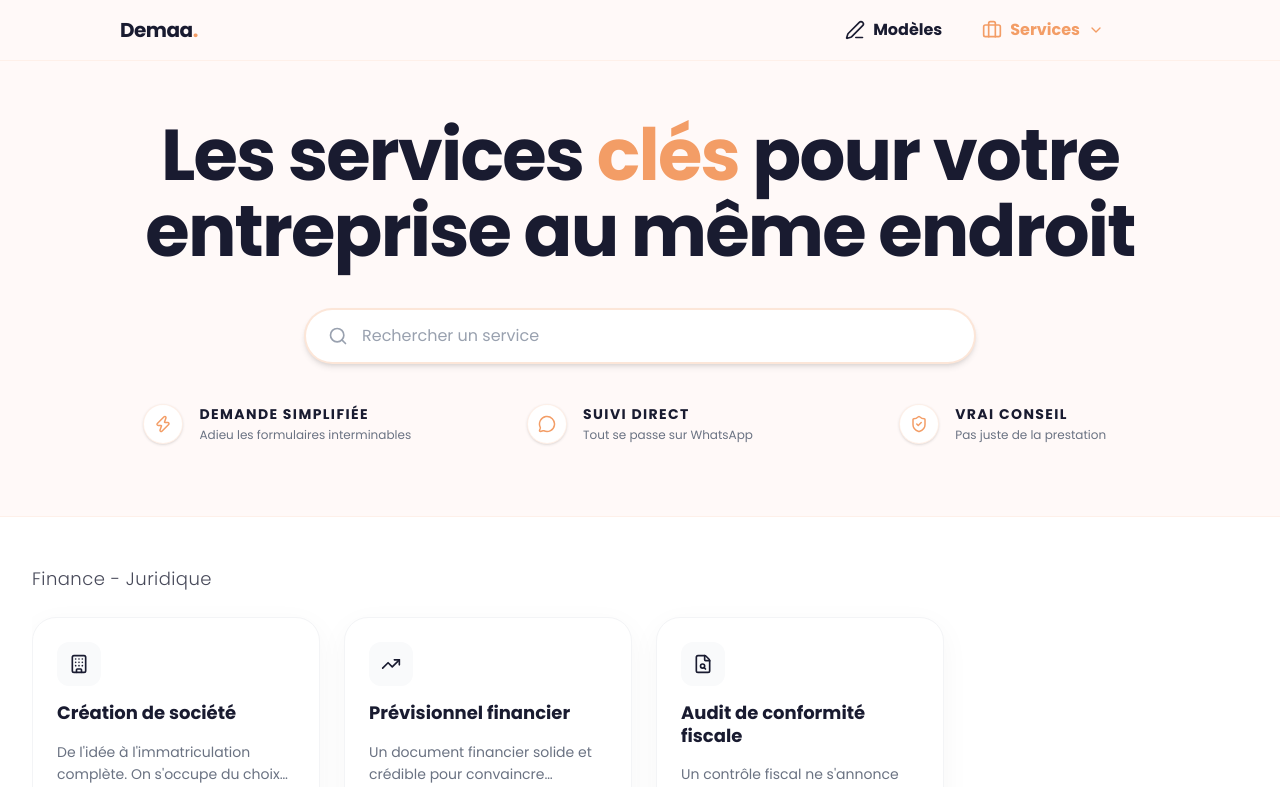
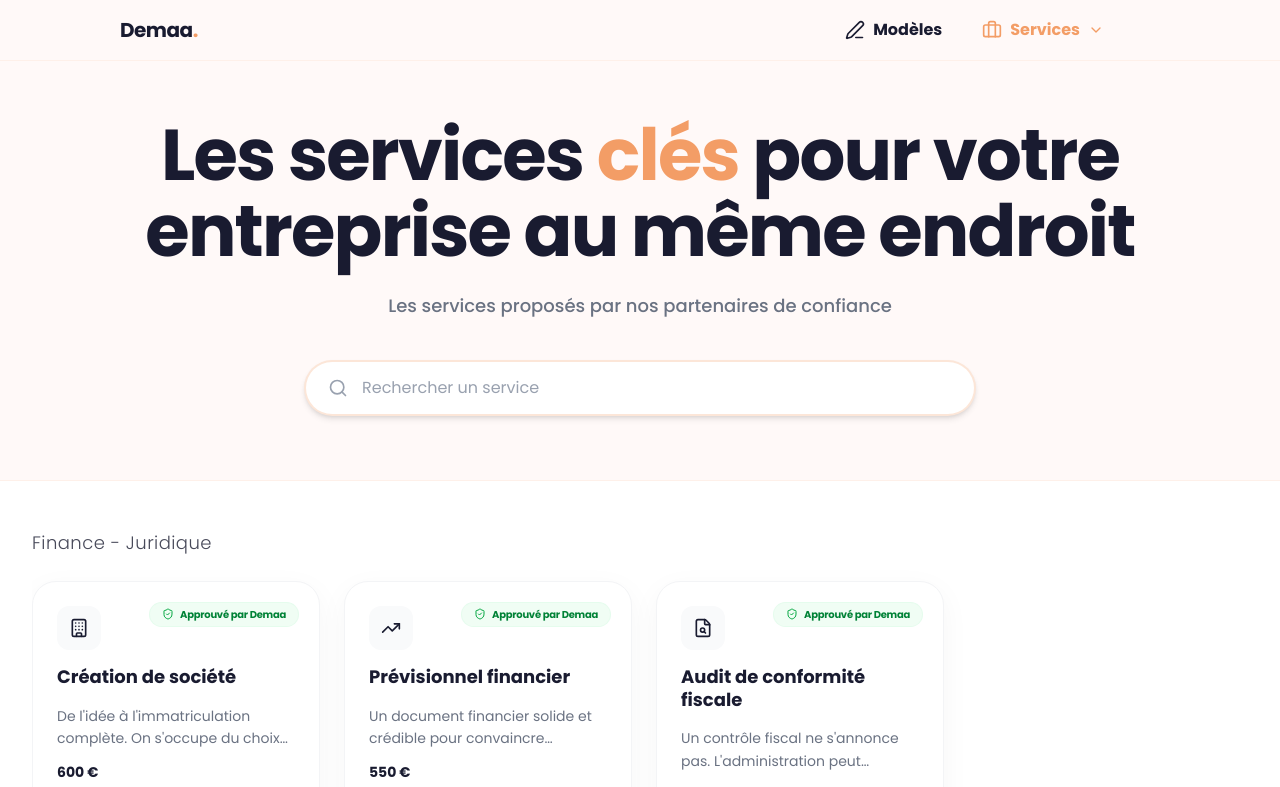
Before and after one commit to teamdemaa/demaa.fr, a Next.js app: page /nos-services in a window 1280 px wide. Shown: the top 787 px of the page. Built offline with nearby package versions, Linux system fonts and the light colour scheme.

Commit message:
UI: Removed USPs, added Trust subtitles and Partner badges

```diff
--- a/src/app/nos-services/page.tsx
+++ b/src/app/nos-services/page.tsx
@@ -20,6 +20,8 @@ export default async function ServicesPage() {
           allTags={allCategories}
           title="Les services clés pour votre entreprise au même endroit"
           placeholder="Rechercher un service"
+          showUSP={false}
+          subtitle="Les services proposés par nos partenaires de confiance"
         />
       </main>
     </>
--- a/src/components/HeroSearch.tsx
+++ b/src/components/HeroSearch.tsx
@@ -6,22 +6,32 @@ import USPSection from "./USPSection";
 export default function HeroSearch({
   onSearch,
   title = "Les services clés pour votre entreprise au même endroit",
-  placeholder = "Rechercher un outil"
+  placeholder = "Rechercher un outil",
+  showUSP = true,
+  subtitle
 }: {
   onSearch: (q: string) => void,
   title?: string,
-  placeholder?: string
+  placeholder?: string,
+  showUSP?: boolean,
+  subtitle?: string
 }) {
   return (
     <section className="w-full flex flex-col items-center justify-center pt-8 pb-12 md:pt-14 md:pb-16 px-4 text-center bg-[#FFF9F8] border-b border-brand-coral/10">
 
-      <h1 className="text-3xl md:text-5xl lg:text-7xl font-bold tracking-tight text-brand-blue mb-6 md:mb-10 leading-[1.05] max-w-5xl mx-auto z-10 relative px-2">
+      <h1 className="text-3xl md:text-5xl lg:text-7xl font-bold tracking-tight text-brand-blue mb-4 md:mb-6 leading-[1.05] max-w-5xl mx-auto z-10 relative px-2">
         {title.split(' ').map((word, i) => (
           <span key={i}>
             {word === "clé" || word === "clés" ? <span className="text-brand-coral">{word} </span> : word + " "}
           </span>
         ))}
       </h1>
+
+      {subtitle && (
+        <p className="text-sm md:text-lg text-gray-500 font-medium mb-8 md:mb-10 max-w-3xl mx-auto animate-in fade-in duration-700">
+          {subtitle}
+        </p>
+      )}
 
       {/* Big Rounded Searchbar */}
       <div className="relative w-full max-w-xs sm:max-w-md md:max-w-2xl mx-auto group">
@@ -36,8 +46,8 @@ export default function HeroSearch({
         />
       </div>
 
-      {/* New USP Section added below search bar */}
-      <USPSection />
+      {/* Conditional USP Section */}
+      {showUSP && <USPSection />}
     </section>
   );
 }
--- a/src/components/HomeClient.tsx
+++ b/src/components/HomeClient.tsx
@@ -9,12 +9,16 @@ export default function HomeClient({
   services,
   allTags,
   title,
-  placeholder
+  placeholder,
+  showUSP = true,
+  subtitle
 }: {
   services: ServiceRecord[],
   allTags: string[],
   title?: string,
-  placeholder?: string
+  placeholder?: string,
+  showUSP?: boolean,
+  subtitle?: string
 }) {
   const [searchQuery, setSearchQuery] = useState("");
 
@@ -33,7 +37,13 @@ export default function HomeClient({
 
   return (
     <div className="w-full">
-      <HeroSearch onSearch={setSearchQuery} title={title} placeholder={placeholder} />
+      <HeroSearch
+        onSearch={setSearchQuery}
+        title={title}
+        placeholder={placeholder}
+        showUSP={showUSP}
+        subtitle={subtitle}
+      />
 
       <div className="mt-12 space-y-12 animate-in fade-in duration-700 pb-20">
         {filteredServices.length === 0 ? (
--- a/src/components/HomeToolsClient.tsx
+++ b/src/components/HomeToolsClient.tsx
@@ -31,6 +31,7 @@ export default function HomeToolsClient({
         onSearch={setSearchQuery}
         title={title}
         placeholder={placeholder}
+        showUSP={false}
       />
 
       <div className="mt-12 max-w-7xl mx-auto px-4 sm:px-6 lg:px-8 pb-32 animate-in fade-in duration-700">
--- a/src/components/ServiceCard.tsx
+++ b/src/components/ServiceCard.tsx
@@ -19,11 +19,23 @@ export default function ServiceCard({
     ? "w-full"
     : "flex-none w-[85vw] md:w-[calc(50%-0.75rem)] lg:w-[calc(25%-1rem)] snap-always snap-center md:snap-start";
 
+  const isService = baseUrl === "/services";
+
   return (
     <Link href={`${baseUrl}/${service.slug}`} className={`block group ${widthClasses}`}>
       <div className="w-full h-full min-h-[300px] bg-white rounded-[1.5rem] border border-gray-100 p-6 flex flex-col justify-between shadow-[0_8px_30px_rgb(0,0,0,0.04)] hover:shadow-[0_12px_45px_rgb(0,0,0,0.08)] transition-all duration-300 transform group-hover:-translate-y-1 overflow-hidden relative">
         {/* Glow effect on hover */}
         <div className="absolute top-0 right-0 w-32 h-32 bg-brand-coral/5 rounded-full blur-2xl -mt-8 -mr-8 transition-opacity opacity-0 group-hover:opacity-100"></div>
+
+        {/* Improved Trust Badge for Services */}
+        {isService && (
+          <div className="absolute top-5 right-5 flex items-center space-x-1.5 px-3 py-1 bg-green-50 rounded-full border border-green-100/50 animate-in fade-in zoom-in duration-500">
+             <Icons.ShieldCheck className="w-3 h-3 text-green-600 mb-0.5" />
+             <span className="text-[10px] font-bold text-green-700 tracking-tight whitespace-nowrap">
+               Approuvé par Demaa
+             </span>
+          </div>
+        )}
 
         <div>
           <div className="w-11 h-11 rounded-xl bg-gray-50 flex items-center justify-center mb-4 group-hover:bg-brand-coral/10 transition-colors">
```
